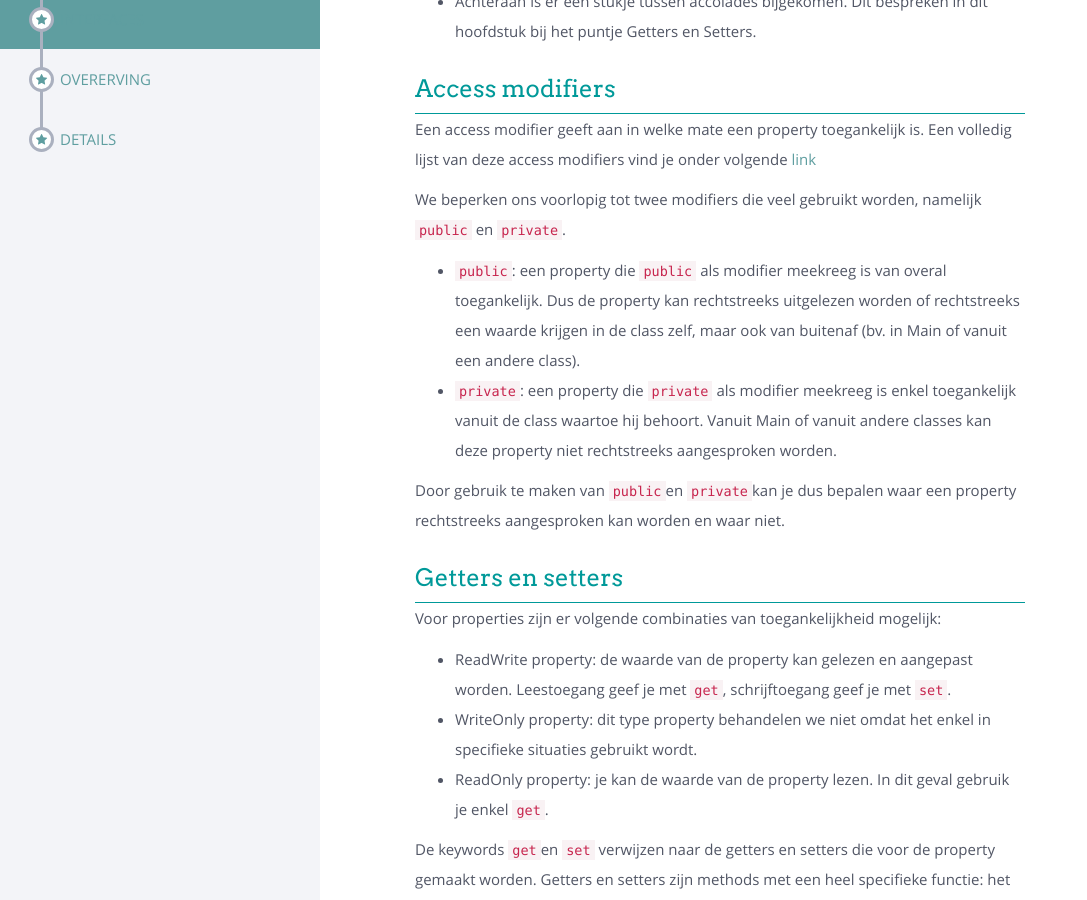
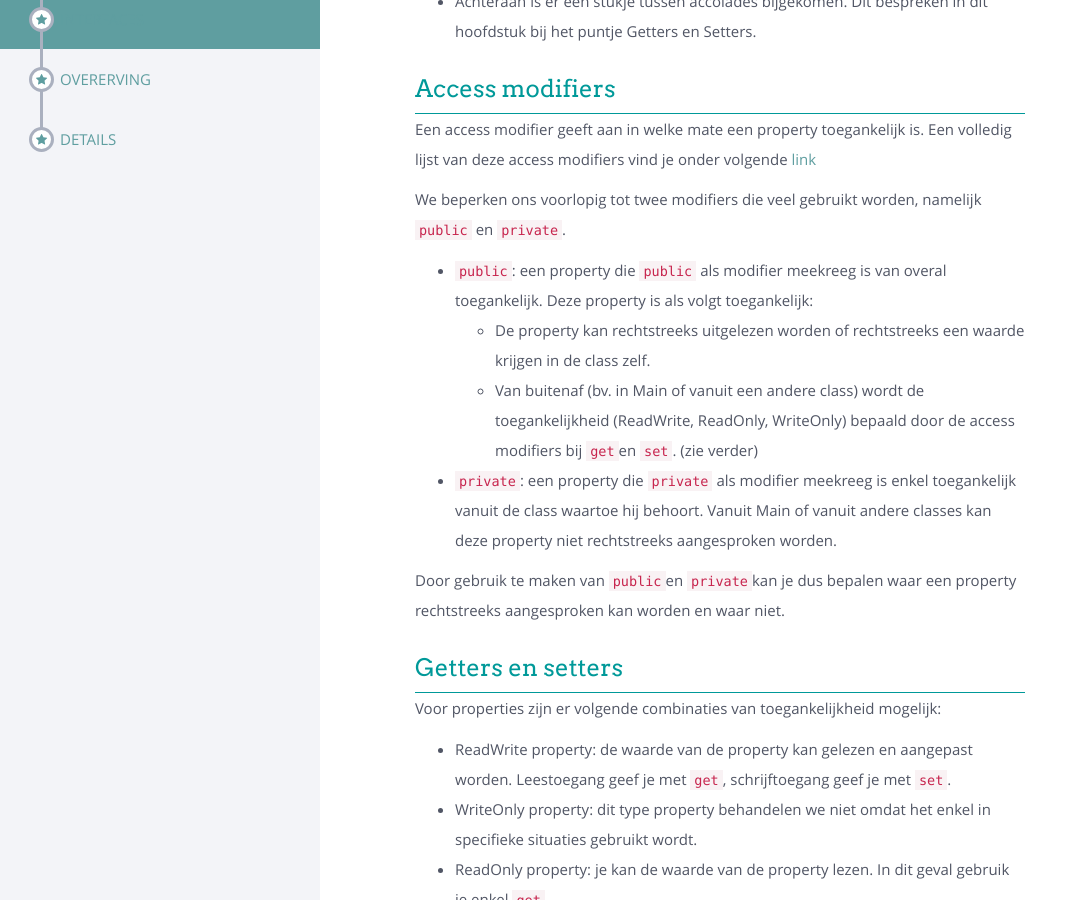
Before and after one commit to sma-it/sma-it.github.io, a Jekyll site: the page built from modules/advanced/_posts/2000-01-02-Properties.md, in a window 1280 px wide and 900 px high, scrolled down 636 px. Shown: the whole window, without its empty margins (0-1087 px from the left). Built offline with Jekyll 4.4.1, drawn with Linux system fonts in a browser that asks for light colours; nearby versions of some CDN libraries.

Commit message:
Better explanation public (added reference to access modifiers

````diff
--- a/modules/advanced/_posts/2000-01-02-Properties.md
+++ b/modules/advanced/_posts/2000-01-02-Properties.md
@@ -27,7 +27,9 @@ Een access modifier geeft aan in welke mate een property toegankelijk is. Een vo
 
 We beperken ons voorlopig tot twee modifiers die veel gebruikt worden, namelijk `public` en `private`.
 
-- `public`: een property die `public` als modifier meekreeg is van overal toegankelijk. Dus de property kan rechtstreeks uitgelezen worden of rechtstreeks een waarde krijgen in de class zelf, maar ook van buitenaf (bv. in Main of vanuit een andere class).
+- `public`: een property die `public` als modifier meekreeg is van overal toegankelijk. Deze property is als volgt toegankelijk:
+    - De property kan rechtstreeks uitgelezen worden of rechtstreeks een waarde krijgen in de class zelf.
+    - Van buitenaf (bv. in Main of vanuit een andere class) wordt de toegankelijkheid (ReadWrite, ReadOnly, WriteOnly) bepaald door de access modifiers bij `get`en `set`. (zie verder)
 - `private`: een property die `private` als modifier meekreeg is enkel toegankelijk vanuit de class waartoe hij behoort. Vanuit Main of vanuit andere classes kan deze property niet rechtstreeks aangesproken worden.
 
 Door gebruik te maken van `public`en `private`kan je dus bepalen waar een property rechtstreeks aangesproken kan worden en waar niet.
@@ -169,17 +171,18 @@ public class Person
 Je kan ook _readonly_ utilities maken voor eenvoudige berekeningen. Zo bijvoorbeeld het oppervlak van een rechthoek:
 
 ```csharp
-public class Rectangle {
+public class Rectangle
+{
     public double Width { get; set; }
     public double Height { get; set; }
     public double Area { get => Width * Height; }
     public double Perimeter
-	{
+	    {
         get {
             var sum = Width + Height;
             return 2 * sum;
+            }
         }
-    }
 }
 ```
 Het bovenstaande voorbeeld bevat nog een kleine nieuwigheid. Als je get property uit meer dan 1 statement bestaat, dan kan je de eerder gebruikte schrijfwijze met het pijltje niet gebruiken. In zo'n geval werk je je statements uit zoals in een normale functie. En gebruik je return om het resultaat aan te duiden. _(In dit geval hadden we de berekening natuurlijk ook makkelijk in een enkel statement kunnen doen, maar bij wijze van voorbeeld gebruiken we een wat langere schrijfwijze.)_
````
